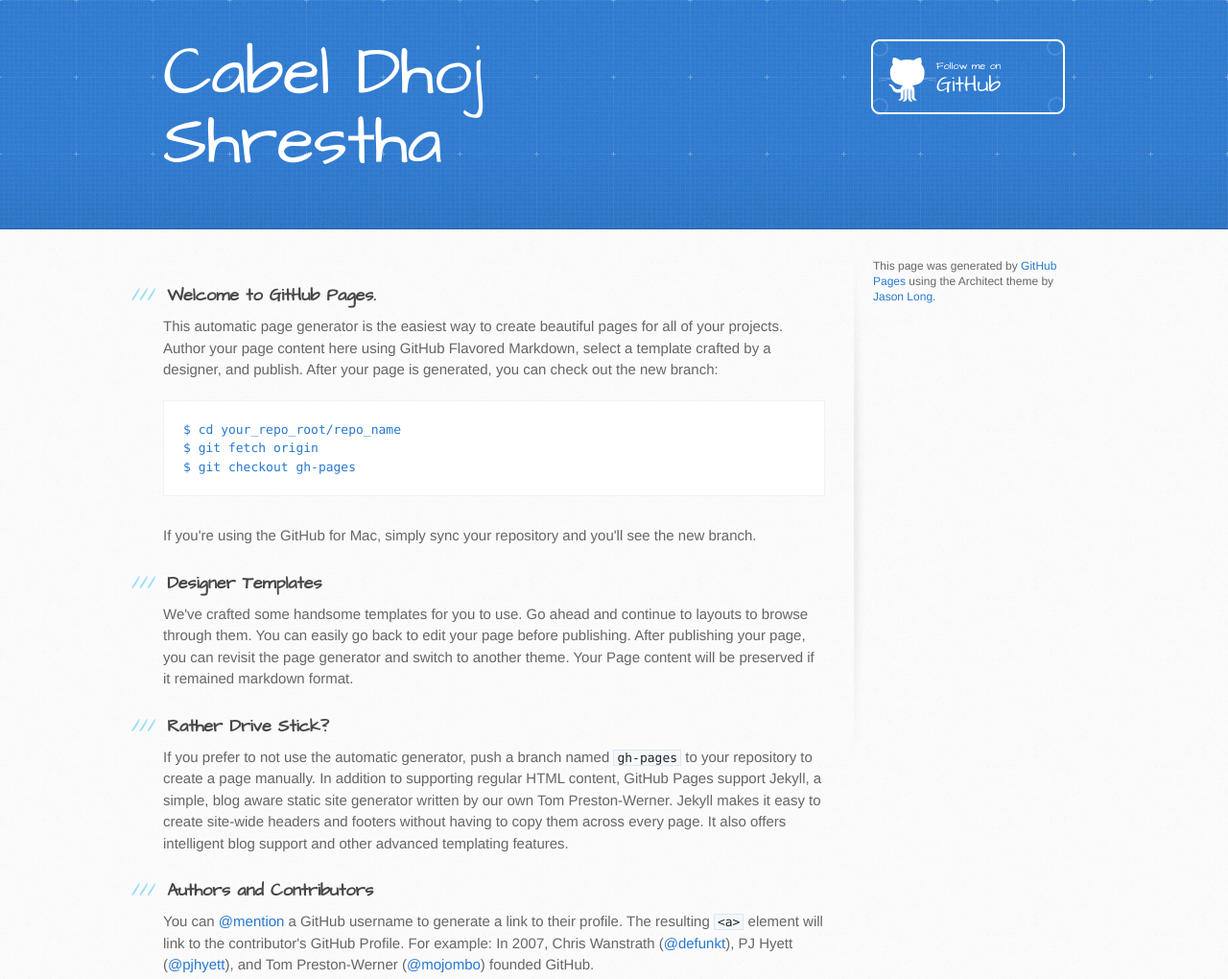
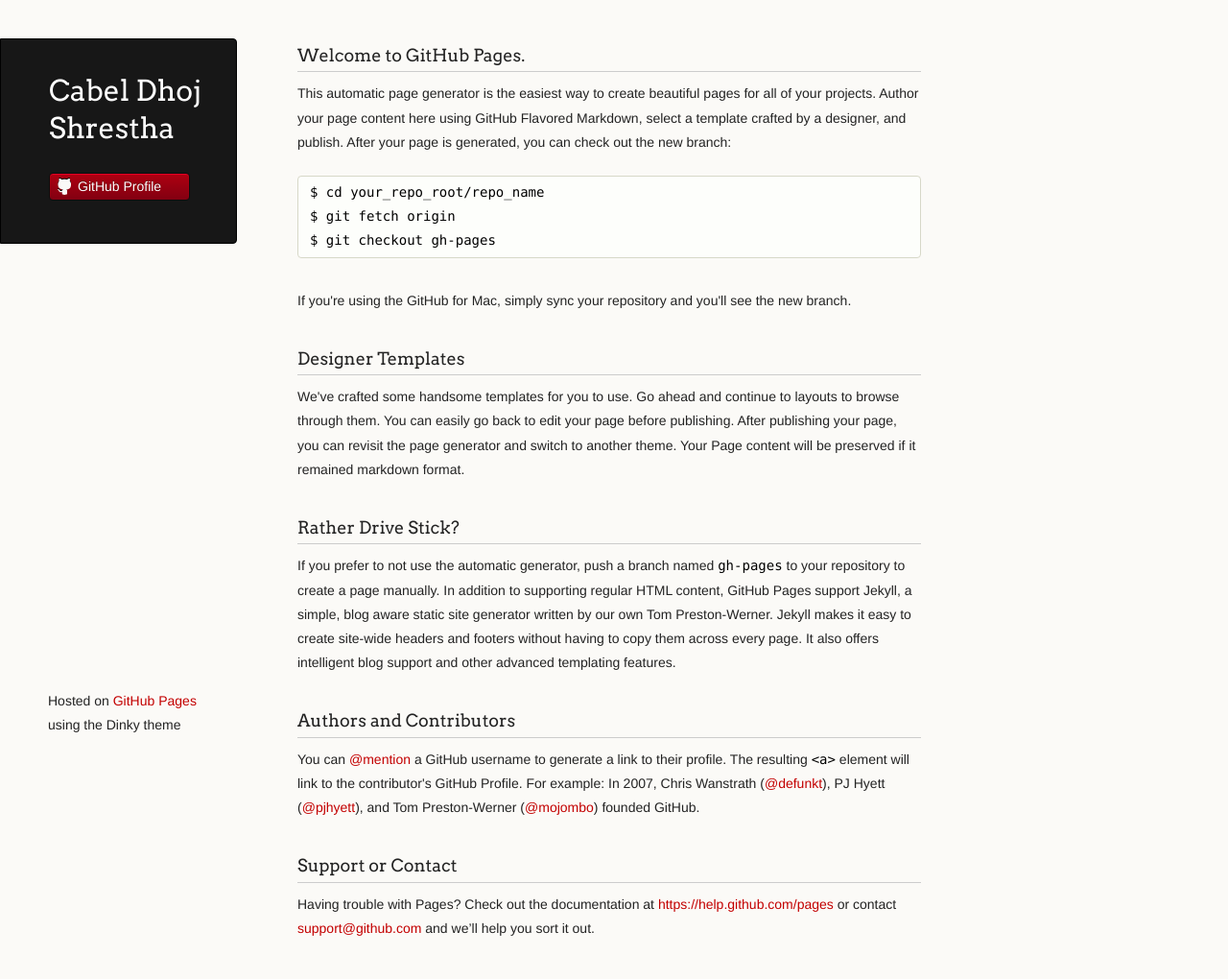
Before and after one commit to cabelshrestha/cabelshrestha.github.io, a plain HTML site: page index.html in a window 1280 px wide. Shown: the top 1020 px of the page at 96% size. Drawn offline with Linux system fonts and the light colour scheme.

Commit message:
Replace master branch with page content via GitHub

```diff
--- a/index.html
+++ b/index.html
@@ -1,34 +1,33 @@
-<!DOCTYPE html>
+<!doctype html>
 <html>
   <head>
-    <meta charset='utf-8'>
+    <meta charset="utf-8">
     <meta http-equiv="X-UA-Compatible" content="chrome=1">
-    <meta name="viewport" content="width=device-width, initial-scale=1, maximum-scale=1">
-    <link href='https://fonts.googleapis.com/css?family=Architects+Daughter' rel='stylesheet' type='text/css'>
-    <link rel="stylesheet" type="text/css" href="stylesheets/stylesheet.css" media="screen">
-    <link rel="stylesheet" type="text/css" href="stylesheets/github-light.css" media="screen">
-    <link rel="stylesheet" type="text/css" href="stylesheets/print.css" media="print">
+    <title>Cabel Dhoj Shrestha by cabelshrestha</title>
 
+    <link rel="stylesheet" href="stylesheets/styles.css">
+    <link rel="stylesheet" href="stylesheets/github-light.css">
+    <script src="javascripts/scale.fix.js"></script>
+    <meta name="viewport" content="width=device-width, initial-scale=1, user-scalable=no">
     <!--[if lt IE 9]>
     <script src="//html5shiv.googlecode.com/svn/trunk/html5.js"></script>
     <![endif]-->
+  </head>
+  <body>
+    <div class="wrapper">
+      <header>
+        <h1 class="header">Cabel Dhoj Shrestha</h1>
+        <p class="header"></p>
 
-    <title>Cabel Dhoj Shrestha by cabelshrestha</title>
-  </head>
 
-  <body>
-    <header>
-      <div class="inner">
-        <h1>Cabel Dhoj Shrestha</h1>
-        <h2></h2>
-        <a href="https://github.com/cabelshrestha" class="button"><small>Follow me on</small> GitHub</a>
-      </div>
-    </header>
 
-    <div id="content-wrapper">
-      <div class="inner clearfix">
-        <section id="main-content">
-          <h3>
+        <ul>
+          <li><a class="buttons github" href="https://github.com/cabelshrestha">GitHub Profile</a></li>
+        </ul>
+
+      </header>
+      <section>
+        <h3>
 <a id="welcome-to-github-pages" class="anchor" href="#welcome-to-github-pages" aria-hidden="true"><span class="octicon octicon-link"></span></a>Welcome to GitHub Pages.</h3>
 
 <p>This automatic page generator is the easiest way to create beautiful pages for all of your projects. Author your page content here using GitHub Flavored Markdown, select a template crafted by a designer, and publish. After your page is generated, you can check out the new branch:</p>
@@ -59,16 +58,12 @@
 <a id="support-or-contact" class="anchor" href="#support-or-contact" aria-hidden="true"><span class="octicon octicon-link"></span></a>Support or Contact</h3>
 
 <p>Having trouble with Pages? Check out the documentation at <a href="https://help.github.com/pages">https://help.github.com/pages</a> or contact <a href="mailto:support@github.com">support@github.com</a> and we’ll help you sort it out.</p>
-        </section>
-
-        <aside id="sidebar">
-
-
-          <p>This page was generated by <a href="https://pages.github.com">GitHub Pages</a> using the Architect theme by <a href="https://twitter.com/jasonlong">Jason Long</a>.</p>
-        </aside>
-      </div>
+      </section>
+      <footer>
+        <p><small>Hosted on <a href="https://pages.github.com">GitHub Pages</a> using the Dinky theme</small></p>
+      </footer>
     </div>
-
+    <!--[if !IE]><script>fixScale(document);</script><![endif]-->
 
   </body>
 </html>
```
